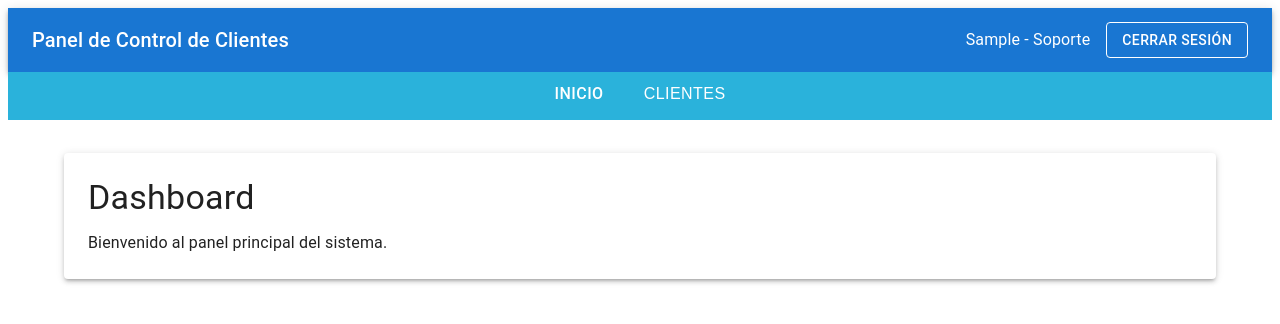
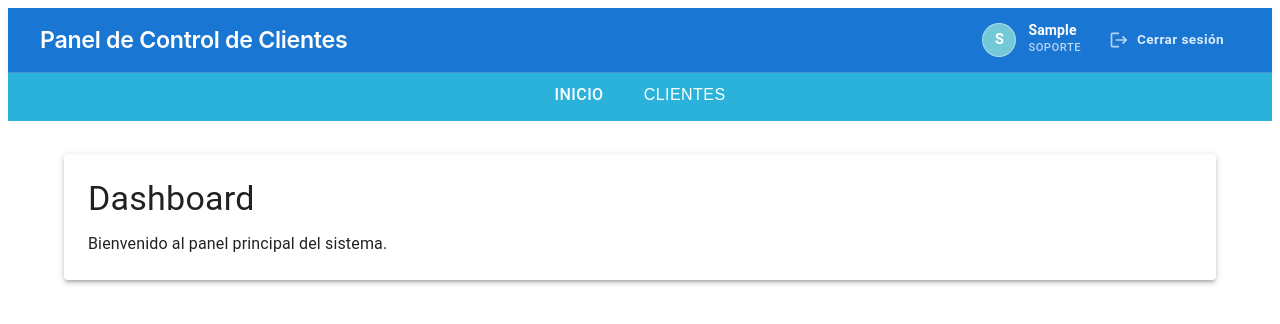
Before and after one commit to TomasTastaca/pv_tp_integrador_grupo16, a React (Vite) app: page /login in a window 1280 px wide. Both pictures are taken after typing "Sample" into the empty fields and a click on the button "INGRESAR". Shown: the top 324 px of the page. Built offline with nearby package versions, Linux system fonts and the light colour scheme.

Commit message:
Completo el estilo de Header

```diff
--- a/src/components/layout/Header.jsx
+++ b/src/components/layout/Header.jsx
@@ -1,4 +1,5 @@
-import { AppBar, Box, Button, Toolbar, Typography } from "@mui/material";
+import { AppBar, Box, Button, Toolbar, Typography, Avatar } from "@mui/material";
+import LogoutIcon from '@mui/icons-material/Logout'
 import { useNavigate } from "react-router-dom";
 import { useAdmin } from "../../context/AdminContext";
 
@@ -16,18 +17,83 @@ const Header = () => {
   }
 
   return (
-    <AppBar position="static">
-      <Toolbar>
-        <Typography variant="h6" component="h1" sx={{ flexGrow: 1 }}>
+    <AppBar position="static"
+    sx={{
+      backgroundColor:"#1976d2",
+      boxShadow: "0 2px 4px rgba(0,0,0,0.08)",
+      borderBottom: "1px solid rgba(255, 255, 255, 0.2)"
+    }}>
+      <Toolbar sx={{ justifyContent: "space-between", px: { xs: 2, md: 4 } }}>
+        <Typography variant="h5" component="h1" sx={{ fontFamily: "'Inter', 'Segoe UI', sans-serif",
+    fontWeight: 600,
+    fontSize: { xs: "1.2rem", md: "1.45rem" },
+    color: "#ffffff",
+    letterSpacing: "-0.3px" }}>
+
           Panel de Control de Clientes
         </Typography>
 
         <Box sx={{ display: "flex", alignItems: "center", gap: 2 }}>
-          <Typography variant="body1">
-            {admin.nombre} - {admin.sector}
-          </Typography>
+          <Box sx={{ display: "flex", alignItems: "center", gap: 1.5 }}>
+            <Avatar sx={{
+        width: 32,
+        height: 32,
+        backgroundColor: "#73c9d8",
+        color: "#ffffff",
+        fontSize: "0.9rem",
+        fontWeight: 600,
+        border: "1px solid rgba(255, 255, 255, 0.4)",
+        textTransform: "uppercase"
+      }}
+    >
+      {admin.nombre.charAt(0)}
+          </Avatar>
+        <Box sx={{ display: "flex", flexDirection: "column", alignItems: "flex-start" }}>
+          <Typography
+        variant="body2"
+        sx={{
+          color: "#ffffff",
+          fontWeight: 600,
+          textTransform: "capitalize",
+          lineHeight: 1.2
+        }}
+      >
+        {admin.nombre}
+      </Typography>
+      <Typography
+        variant="caption"
+        sx={{
+          color: "rgba(255, 255, 255, 0.7)",
+          fontWeight: 500,
+          textTransform: "uppercase",
+          fontSize: "0.7rem",
+          letterSpacing: "0.5px"
+        }}
+      >
+        {admin.sector}
+      </Typography>
+        </Box>
+      </Box>
 
-          <Button color="inherit" variant="outlined" onClick={handleLogout}>
+          <Button variant="text" onClick={handleLogout}
+          startIcon={<LogoutIcon sx={{ fontSize: "1.1rem", opacity: 0.8 }} />}
+          sx={{
+              color: "rgba(255, 255, 255, 0.85)",
+              textTransform: "none",
+              fontWeight: 600,
+              fontSize: "0.85rem",
+             px: 2,
+             py: 0.6,
+            borderRadius: "20px", // Formato píldora, igual que las plataformas SaaS modernas
+            transition: "all 0.2s ease-in-out",
+
+            "&:hover": {
+      color: "#ffffff",
+      backgroundColor: "rgba(255, 23, 23, 0.15)", // Un rojo translúcido sutil que indica "acción de salida"
+      boxShadow: "0 2px 8px rgba(0,0,0,0.1)"
+              }
+            }}
+          >
             Cerrar sesión
           </Button>
         </Box>
```
